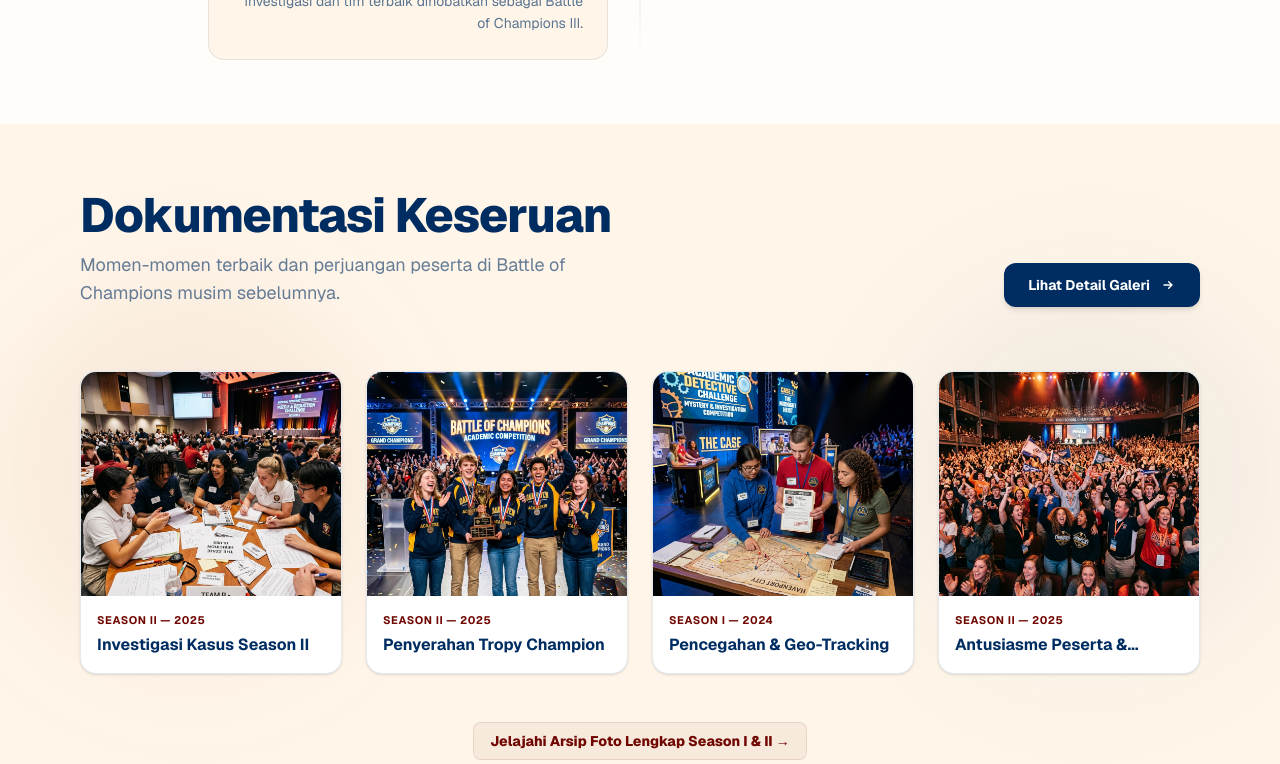
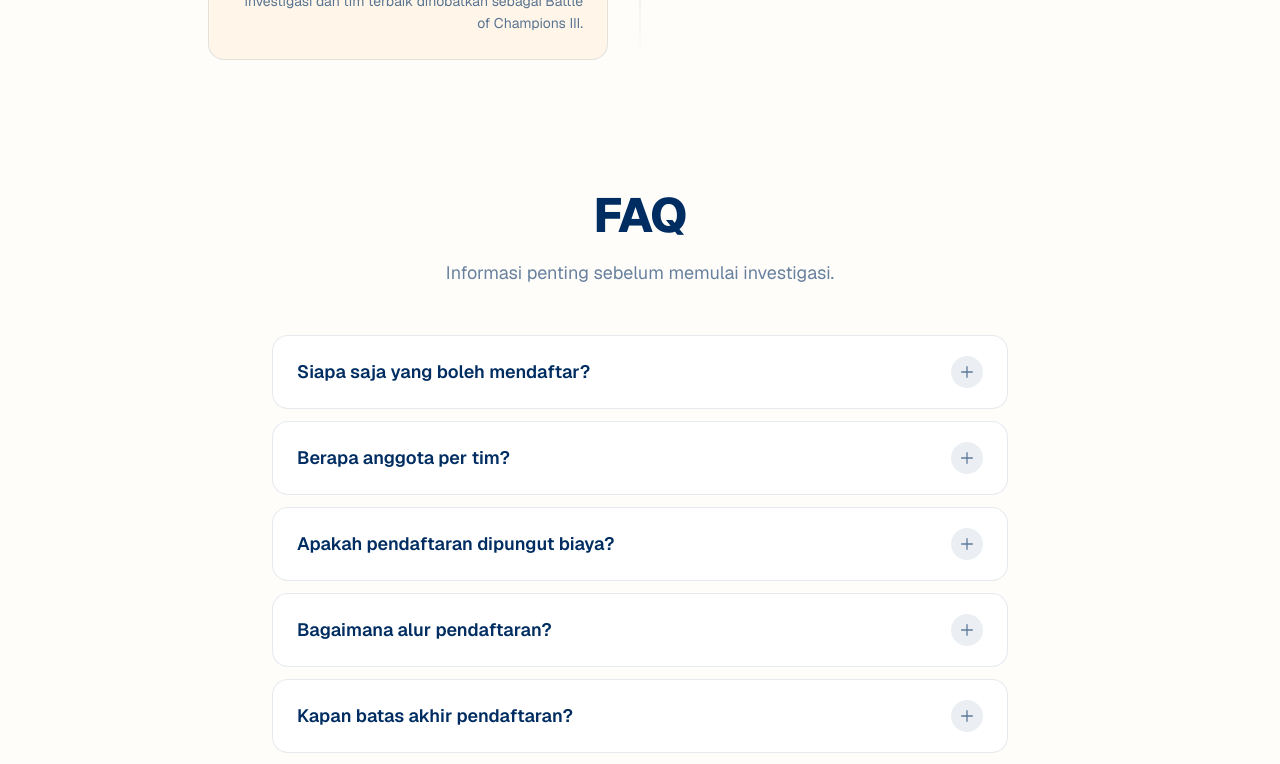
Before and after one commit to Aepra/web-pendaftaran-boc, a Next.js app: page / in a window 1280 px wide. Shown: the part 4860-5624 px from the top of the page. Built offline with nearby package versions, Linux system fonts and the light colour scheme; no server answers.

Commit message:
hide GalleryPreview section on homepage

```diff
--- a/app/page.tsx
+++ b/app/page.tsx
@@ -15,7 +15,7 @@ export default function Home() {
         <About />
         <GameConcept />
         <Timeline />
-        <GalleryPreview />
+        {/* <GalleryPreview /> */}
         <FAQ />
         <Contact />
       </main>
```
